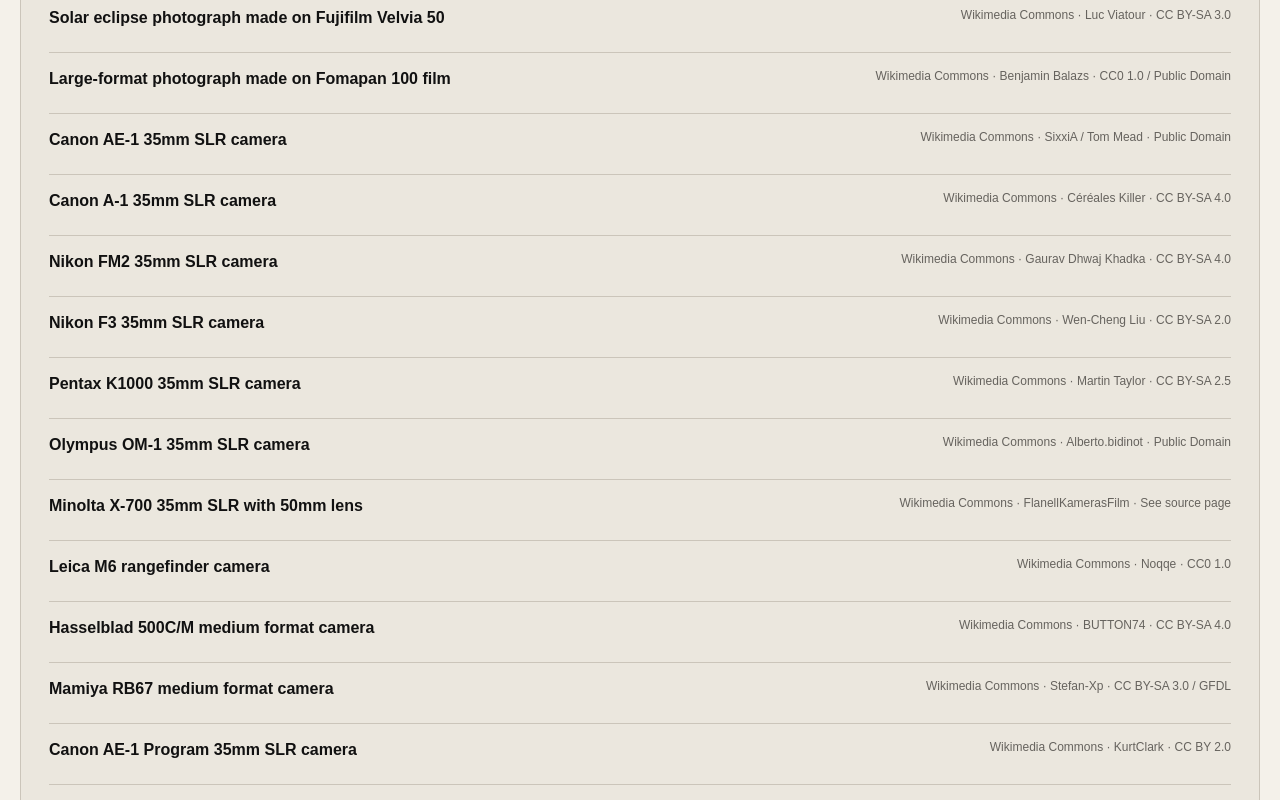
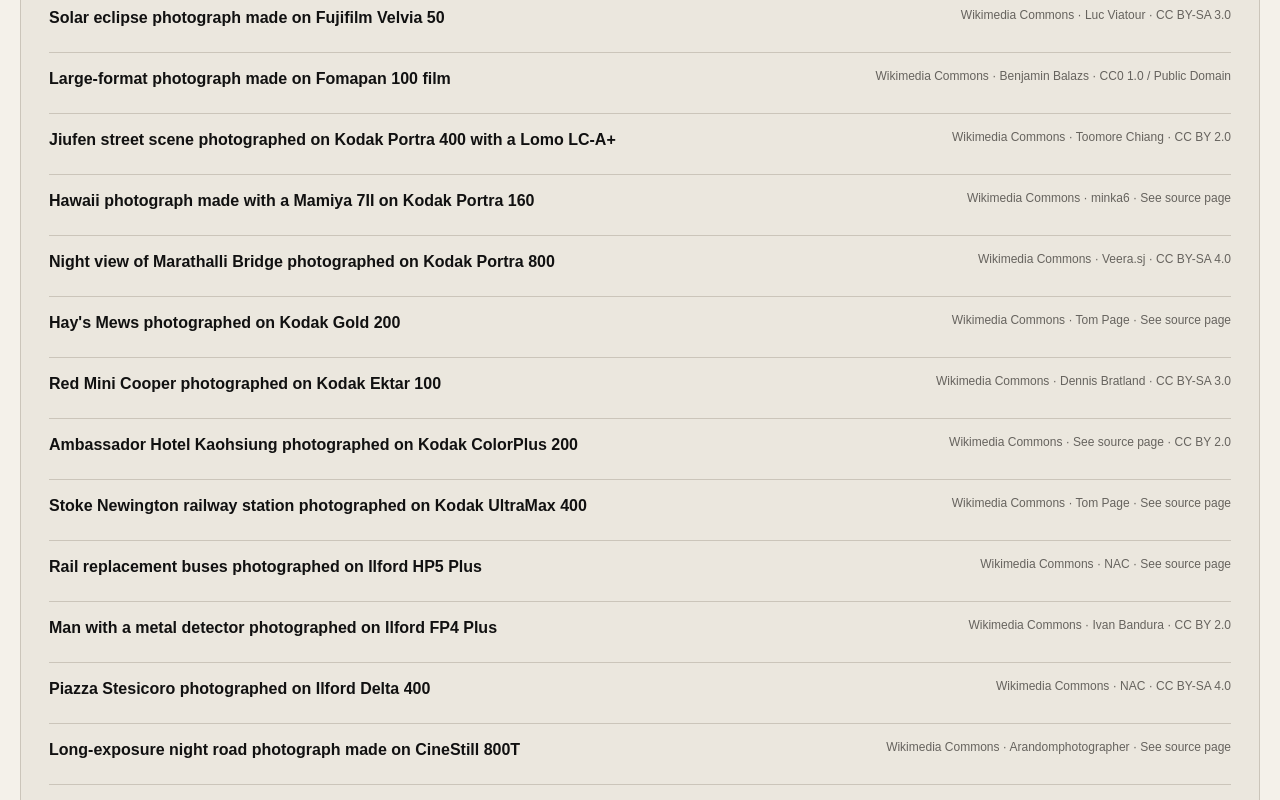
Before and after one commit to kzabCde/FilmIndex, a Next.js app: page /sources in a window 1280 px wide. Shown: the part 1840-2640 px from the top of the page. Built offline with nearby package versions, Linux system fonts and the light colour scheme.

Commit message:
feat: include film sample photographs in source attribution

```diff
--- a/app/sources/page.tsx
+++ b/app/sources/page.tsx
@@ -1,3 +1,4 @@
+import { filmSamples } from "@/data/film-samples";
 import { cameras, films, techniques } from "@/lib/catalog";
 import { messages, parseLocale } from "@/lib/i18n";
 
@@ -5,6 +6,13 @@ export default async function SourcesPage({ searchParams }: { searchParams: Prom
   const params = await searchParams;
   const locale = parseLocale(params.lang);
   const copy = messages[locale].sources;
-  const images = [...films.flatMap((x) => x.image ? [x.image] : []), ...cameras.map((x) => x.image), ...techniques.flatMap((x) => x.image ? [x.image] : [])];
+  const sampleImages = Object.values(filmSamples).flat();
+  const images = [
+    ...films.flatMap((x) => x.image ? [x.image] : []),
+    ...sampleImages,
+    ...cameras.map((x) => x.image),
+    ...techniques.flatMap((x) => x.image ? [x.image] : []),
+  ];
+
   return <section className="shell listing-page"><header><p className="eyebrow">{copy.eyebrow}</p><h1>{copy.title}</h1><p>{copy.copy}</p></header><div className="prose-panel"><h2>{copy.dataPolicy}</h2><p>{copy.dataCopy}</p><h2>{copy.imageRecords}</h2><div className="source-list">{images.map((image) => <a key={image.sourceUrl} href={image.sourceUrl} target="_blank" rel="noreferrer"><strong>{image.alt}</strong><span>{image.sourceName} · {image.creator} · {image.license}</span></a>)}</div></div></section>;
 }
```
